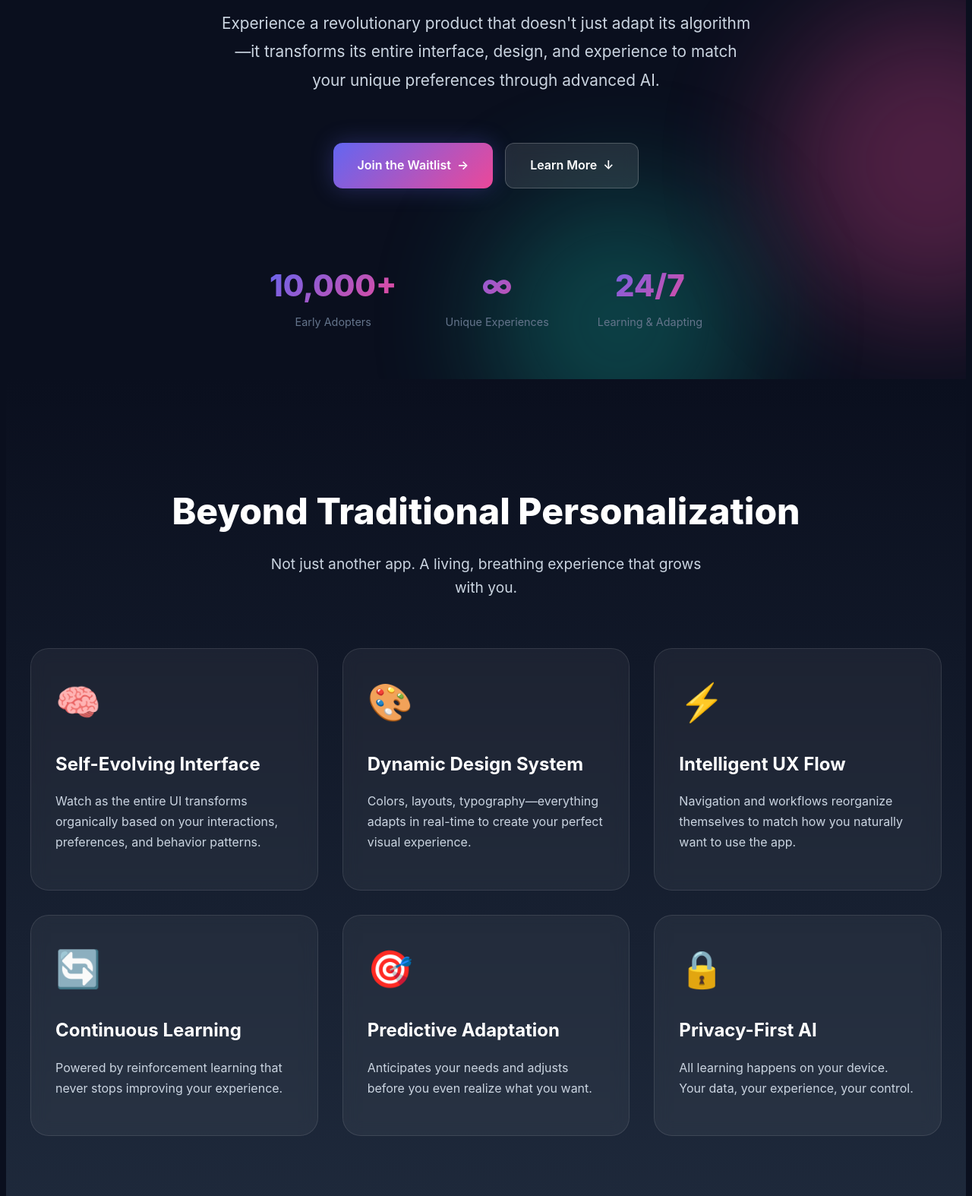
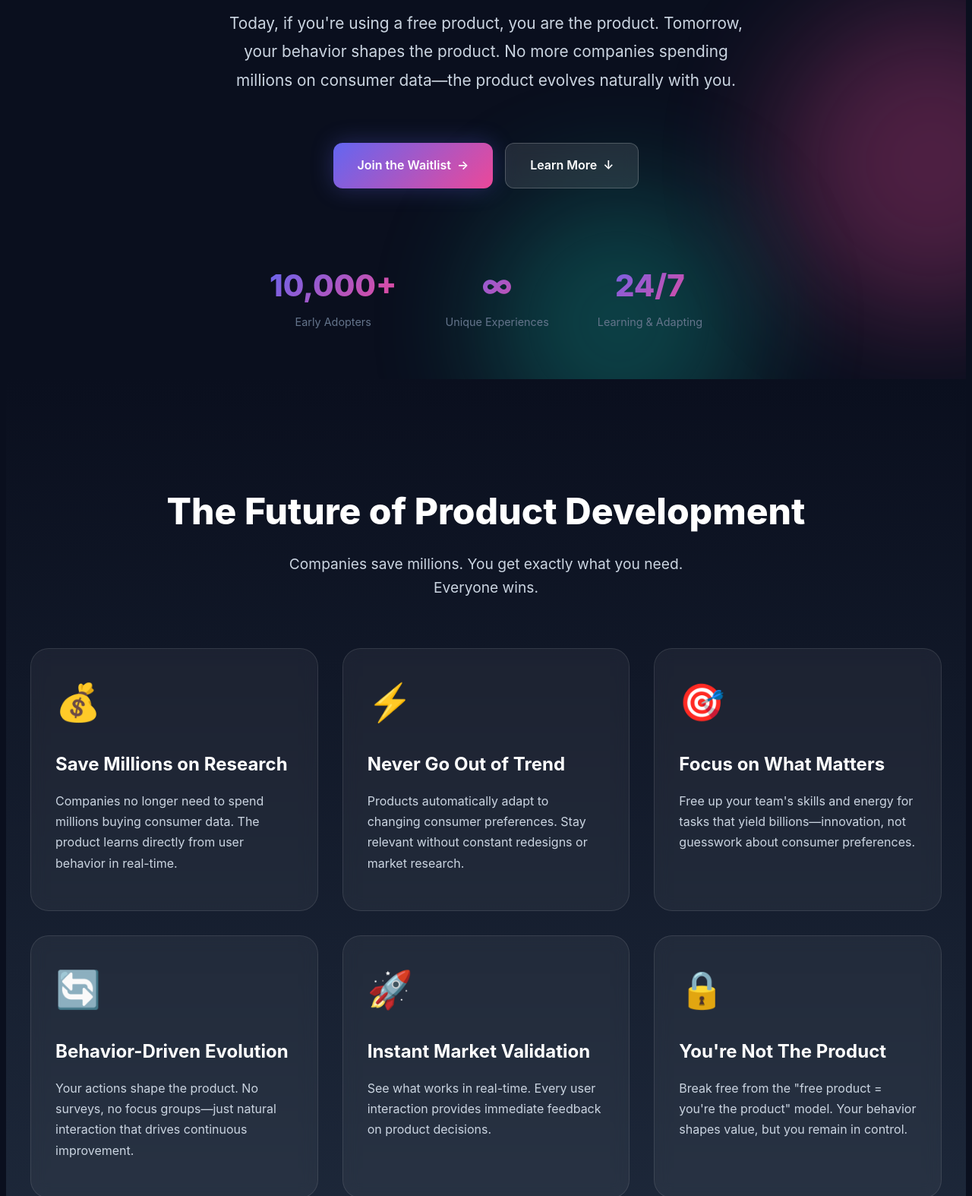
Before and after one commit to ftrenstein/backbox_hack, a plain HTML site: page index.html in a window 1280 px wide. Shown: the part 471-2045 px from the top of the page at 76% size. Drawn offline with Linux system fonts and the light colour scheme.

Commit message:
Update content: Focus on behavior-driven product evolution value proposition

```diff
--- a/index.html
+++ b/index.html
@@ -45,11 +45,11 @@
                     <span>Powered by Reinforcement Learning</span>
                 </div>
                 <h1 class="hero-title">
-                    The App That
-                    <span class="gradient-text">Evolves With You</span>
+                    Your Behavior
+                    <span class="gradient-text">Shapes The Product</span>
                 </h1>
                 <p class="hero-subtitle">
-                    Experience a revolutionary product that doesn't just adapt its algorithm—it transforms its entire interface, design, and experience to match your unique preferences through advanced AI.
+                    Today, if you're using a free product, you are the product. Tomorrow, your behavior shapes the product. No more companies spending millions on consumer data—the product evolves naturally with you.
                 </p>
                 <div class="hero-cta">
                     <a href="#waitlist" class="btn btn-primary">
@@ -83,52 +83,52 @@
     <section id="features" class="features">
         <div class="container">
             <div class="section-header">
-                <h2 class="section-title">Beyond Traditional Personalization</h2>
+                <h2 class="section-title">The Future of Product Development</h2>
                 <p class="section-subtitle">
-                    Not just another app. A living, breathing experience that grows with you.
+                    Companies save millions. You get exactly what you need. Everyone wins.
                 </p>
             </div>
             <div class="features-grid">
                 <div class="feature-card">
-                    <div class="feature-icon">🧠</div>
-                    <h3 class="feature-title">Self-Evolving Interface</h3>
+                    <div class="feature-icon">💰</div>
+                    <h3 class="feature-title">Save Millions on Research</h3>
                     <p class="feature-description">
-                        Watch as the entire UI transforms organically based on your interactions, preferences, and behavior patterns.
-                    </p>
-                </div>
-                <div class="feature-card">
-                    <div class="feature-icon">🎨</div>
-                    <h3 class="feature-title">Dynamic Design System</h3>
-                    <p class="feature-description">
-                        Colors, layouts, typography—everything adapts in real-time to create your perfect visual experience.
+                        Companies no longer need to spend millions buying consumer data. The product learns directly from user behavior in real-time.
                     </p>
                 </div>
                 <div class="feature-card">
                     <div class="feature-icon">⚡</div>
-                    <h3 class="feature-title">Intelligent UX Flow</h3>
+                    <h3 class="feature-title">Never Go Out of Trend</h3>
                     <p class="feature-description">
-                        Navigation and workflows reorganize themselves to match how you naturally want to use the app.
+                        Products automatically adapt to changing consumer preferences. Stay relevant without constant redesigns or market research.
+                    </p>
+                </div>
+                <div class="feature-card">
+                    <div class="feature-icon">🎯</div>
+                    <h3 class="feature-title">Focus on What Matters</h3>
+                    <p class="feature-description">
+                        Free up your team's skills and energy for tasks that yield billions—innovation, not guesswork about consumer preferences.
                     </p>
                 </div>
                 <div class="feature-card">
                     <div class="feature-icon">🔄</div>
-                    <h3 class="feature-title">Continuous Learning</h3>
+                    <h3 class="feature-title">Behavior-Driven Evolution</h3>
                     <p class="feature-description">
-                        Powered by reinforcement learning that never stops improving your experience.
+                        Your actions shape the product. No surveys, no focus groups—just natural interaction that drives continuous improvement.
                     </p>
                 </div>
                 <div class="feature-card">
-                    <div class="feature-icon">🎯</div>
-                    <h3 class="feature-title">Predictive Adaptation</h3>
+                    <div class="feature-icon">🚀</div>
+                    <h3 class="feature-title">Instant Market Validation</h3>
                     <p class="feature-description">
-                        Anticipates your needs and adjusts before you even realize what you want.
+                        See what works in real-time. Every user interaction provides immediate feedback on product decisions.
                     </p>
                 </div>
                 <div class="feature-card">
                     <div class="feature-icon">🔒</div>
-                    <h3 class="feature-title">Privacy-First AI</h3>
+                    <h3 class="feature-title">You're Not The Product</h3>
                     <p class="feature-description">
-                        All learning happens on your device. Your data, your experience, your control.
+                        Break free from the "free product = you're the product" model. Your behavior shapes value, but you remain in control.
                     </p>
                 </div>
             </div>
@@ -223,34 +223,34 @@
         <div class="container">
             <div class="benefits-content">
                 <div class="benefits-text">
-                    <h2 class="section-title">Why This Changes Everything</h2>
+                    <h2 class="section-title">The Paradigm Shift</h2>
                     <div class="benefit-list">
                         <div class="benefit-item">
                             <div class="benefit-icon">✓</div>
                             <div class="benefit-text">
-                                <h4>No More One-Size-Fits-All</h4>
-                                <p>Every user gets a completely unique experience tailored to their preferences</p>
+                                <h4>From "You Are The Product"</h4>
+                                <p>Today's model: Free products extract and sell your data. You're the commodity being traded.</p>
                             </div>
                         </div>
                         <div class="benefit-item">
                             <div class="benefit-icon">✓</div>
                             <div class="benefit-text">
-                                <h4>Effortless Personalization</h4>
-                                <p>No settings to configure. The app learns and adapts automatically</p>
+                                <h4>To "You Shape The Product"</h4>
+                                <p>Tomorrow's model: Your behavior directly shapes product evolution. You're the architect, not the commodity.</p>
                             </div>
                         </div>
                         <div class="benefit-item">
                             <div class="benefit-icon">✓</div>
                             <div class="benefit-text">
-                                <h4>Always Getting Better</h4>
-                                <p>The more you use it, the more perfectly it fits your needs</p>
+                                <h4>Companies Save Billions</h4>
+                                <p>No more expensive market research, focus groups, or buying consumer data. The product learns organically.</p>
                             </div>
                         </div>
                         <div class="benefit-item">
                             <div class="benefit-icon">✓</div>
                             <div class="benefit-text">
-                                <h4>Future-Proof Technology</h4>
-                                <p>Built on cutting-edge AI that evolves with technological advances</p>
+                                <h4>Focus on Innovation, Not Trends</h4>
+                                <p>Teams can dedicate their skills to breakthrough innovations instead of chasing trends that might be obsolete tomorrow.</p>
                             </div>
                         </div>
                     </div>
```
